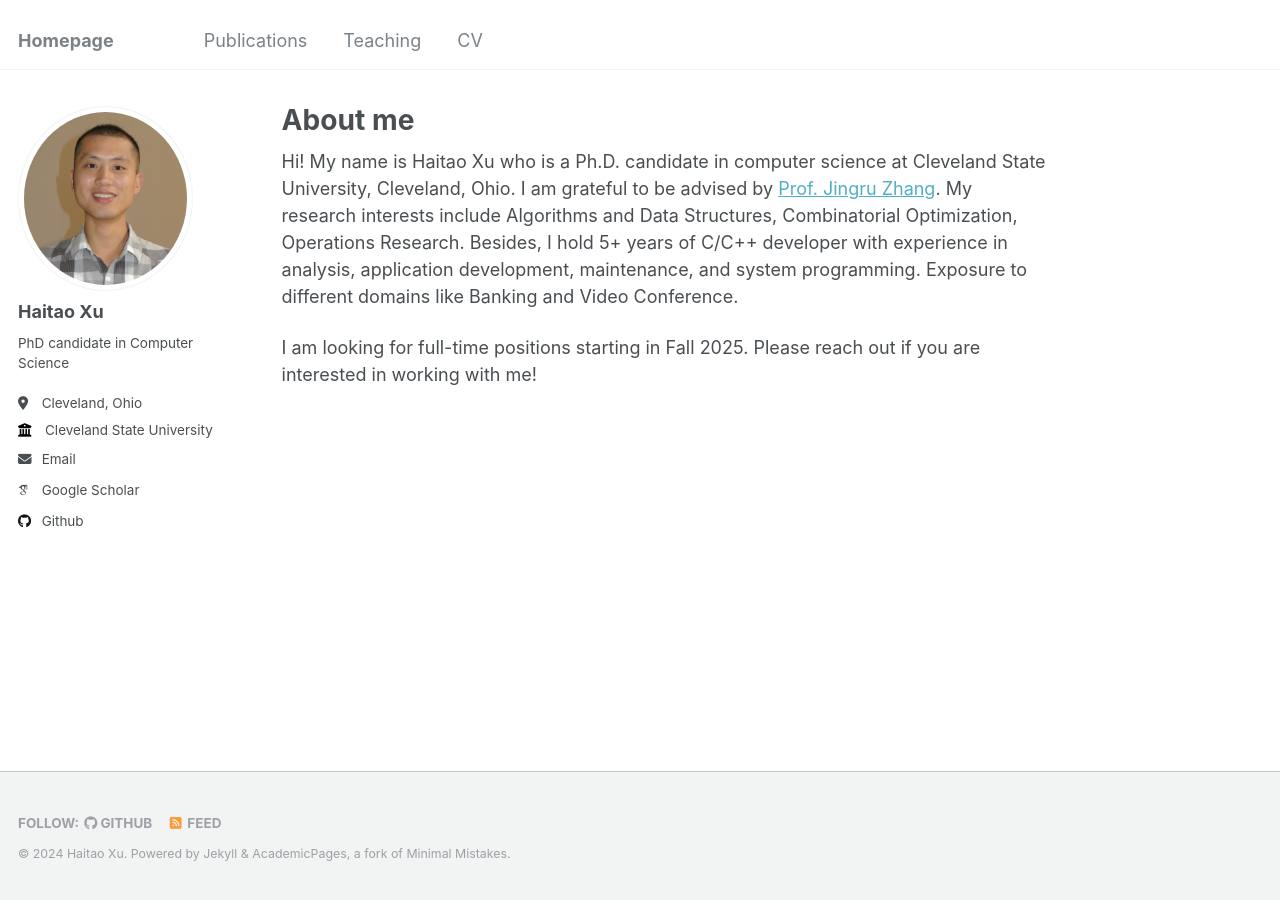
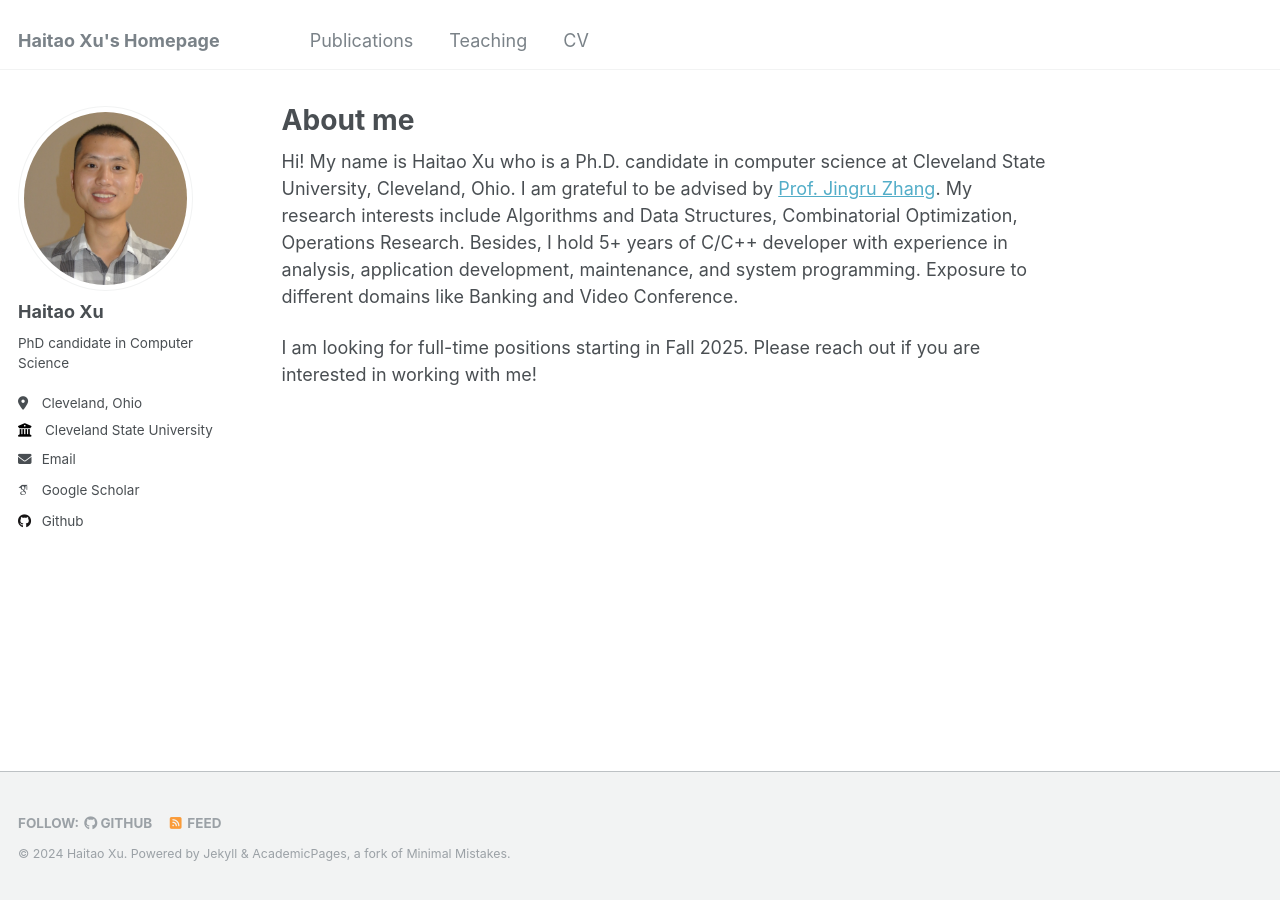
Before and after one commit to haitaotsui/haitaotsui.github.io, a Jekyll site: the page built from _pages/about.md, in a window 1280 px wide. Built offline with Jekyll 4.4.1, drawn with Linux system fonts in a browser that asks for light colours; some web fonts are replaced.

Commit message:
Update _config.yml

```diff
--- a/_config.yml
+++ b/_config.yml
@@ -8,7 +8,7 @@
 
 # Basic Site Settings
 locale                   : "en-US"
-title                    : "Homepage"
+title                    : "Haitao Xu's Homepage"
 title_separator          : "-"
 name                     : &name "Haitao Xu"
 description              : &description "personal description"
```
